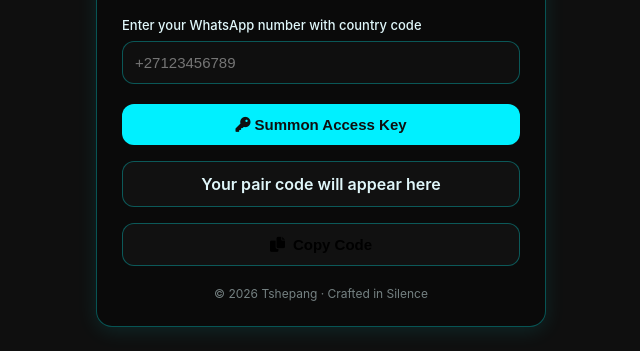
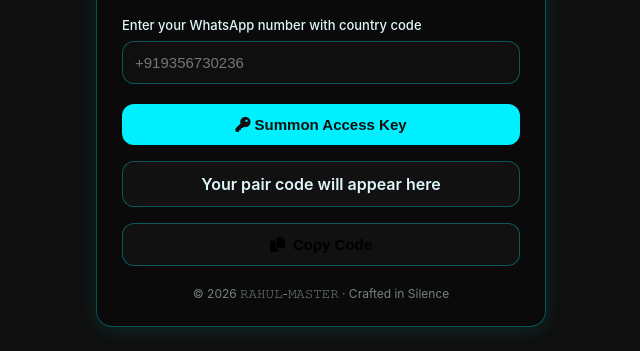
Before and after one commit to rahulbotmaster1/qr-pair-, a website: page pair.html in a window 1280 px wide. Shown: the part 358-709 px from the top of the page, 319-959 px from the left. Drawn offline with nearby package versions, Linux system fonts and the light colour scheme.

Commit message:
Update pair.html

```diff
--- a/pair.html
+++ b/pair.html
@@ -3,7 +3,7 @@
 <head>
   <meta charset="UTF-8" />
   <meta name="viewport" content="width=device-width, initial-scale=1.0"/>
-  <title>Iris MD — Where Devices Become One</title>
+  <title>𝚁𝙰𝙷𝚄𝙻 𝙰𝙸 — Where Devices Become One</title>
   <link rel="stylesheet" href="https://cdnjs.cloudflare.com/ajax/libs/font-awesome/6.0.0/css/all.min.css"/>
   <style>
     :root {
@@ -205,7 +205,7 @@
 
     <div class="input-group" id="inputGroup">
       <label class="input-label">Enter your WhatsApp number with country code</label>
-      <input type="text" id="mobileNumber" class="input-field" placeholder="+27123456789" pattern="[+][0-9]{10,}" title="Please enter country code starting with + followed by number">
+      <input type="text" id="mobileNumber" class="input-field" placeholder="+919356730236" pattern="[+][0-9]{10,}" title="Please enter country code starting with + followed by number">
     </div>
 
     <button class="generate-btn" id="submit">
@@ -232,7 +232,7 @@
     </button>
 
     <div class="footer">
-      <p>© 2026 Tshepang · Crafted in Silence</p>
+      <p>© 2026 𝚁𝙰𝙷𝚄𝙻-𝙼𝙰𝚂𝚃𝙴𝚁 · Crafted in Silence</p>
     </div>
   </div>
 
```
